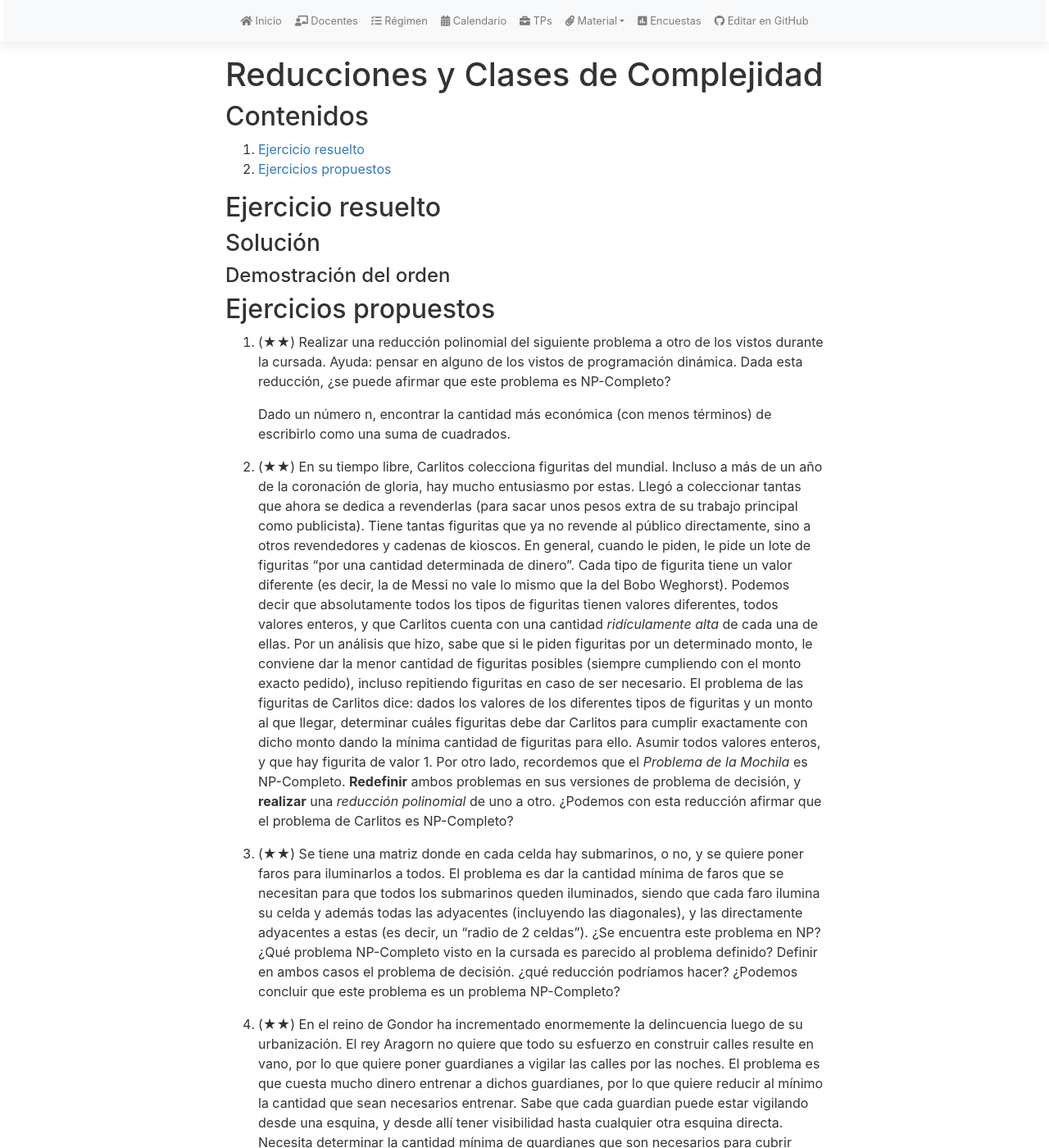
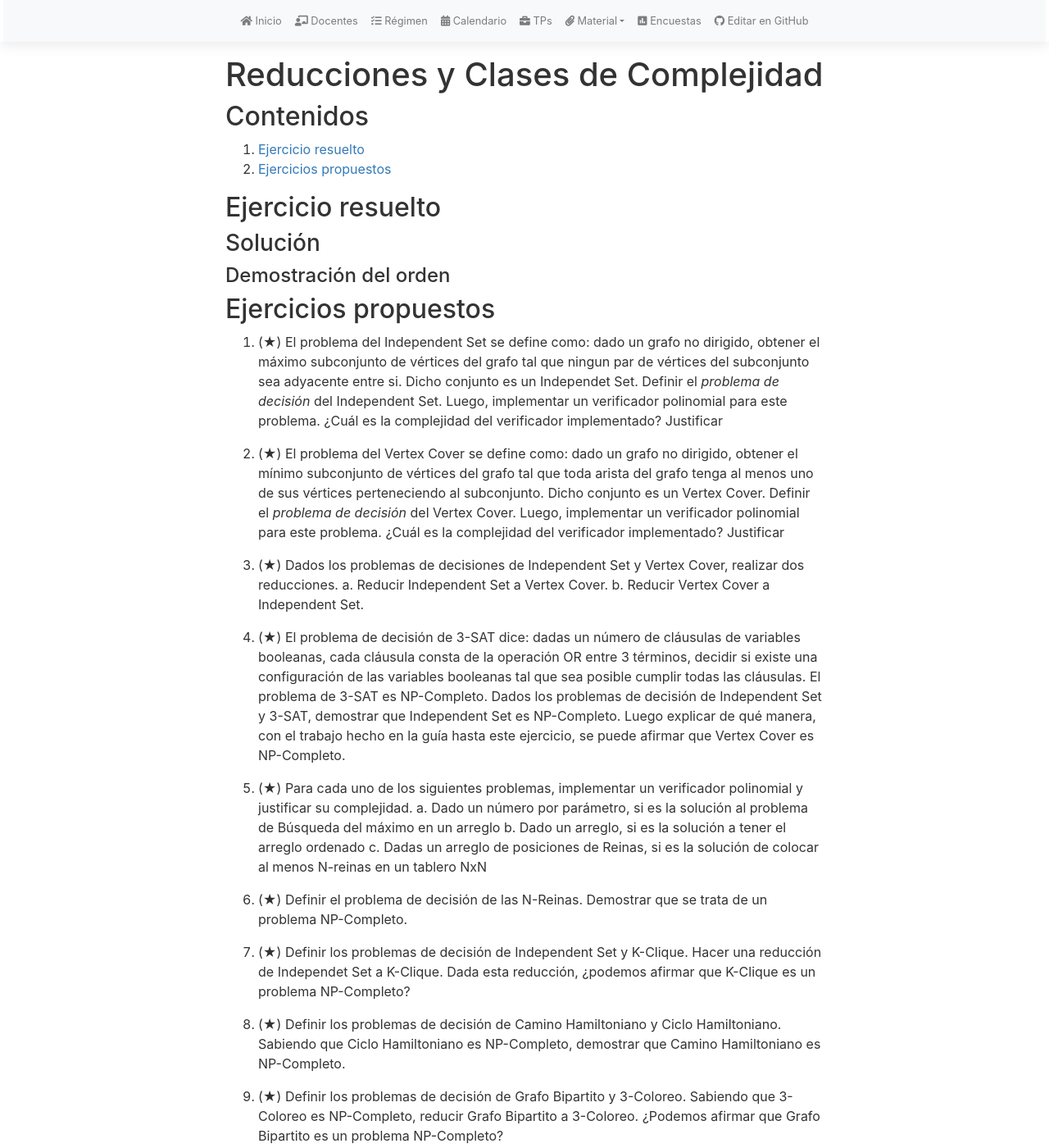
Before and after one commit to algoritmos-rw/tda_bg, a Jekyll site: the page built from material/guias/reducciones.md, in a window 1280 px wide and 1400 px high. Shown: the whole window at 82% size. Built offline with Jekyll 4.4.1, drawn with Linux system fonts in a browser that asks for light colours; nearby versions of some CDN libraries; our own code applies the rules of GitHub Pages for plain Markdown files; some of the changed text lies outside the part shown.

Commit message:
Agregar ejs vistos en clase de Reducciones

```diff
--- a/material/guias/reducciones.md
+++ b/material/guias/reducciones.md
@@ -20,6 +20,51 @@ math: true
 #### Demostración del orden
 
 ## Ejercicios propuestos
+
+1.  (★) El problema del Independent Set se define como: dado un grafo no dirigido, obtener el máximo subconjunto de vértices
+    del grafo tal que ningun par de vértices del subconjunto sea adyacente entre si. Dicho conjunto es un Independet Set.
+    Definir el _problema de decisión_ del Independent Set. Luego, implementar un verificador polinomial para este problema.
+    ¿Cuál es la complejidad del verificador implementado? Justificar
+
+1.  (★) El problema del Vertex Cover se define como: dado un grafo no dirigido, obtener el mínimo subconjunto de vértices
+    del grafo tal que toda arista del grafo tenga al menos uno de sus vértices perteneciendo al subconjunto. Dicho conjunto
+    es un Vertex Cover. Definir el _problema de decisión_ del Vertex Cover. Luego, implementar un verificador polinomial para
+    este problema. ¿Cuál es la complejidad del verificador implementado? Justificar
+
+1.  (★) Dados los problemas de decisiones de Independent Set y Vertex Cover, realizar dos reducciones.
+    a. Reducir Independent Set a Vertex Cover.
+    b. Reducir Vertex Cover a Independent Set.
+
+1.  (★) El problema de decisión de 3-SAT dice: dadas un número de cláusulas de variables booleanas, cada cláusula consta de la
+    operación OR entre 3 términos, decidir si existe una configuración de las variables booleanas tal que sea posible cumplir
+    todas las cláusulas. El problema de 3-SAT es NP-Completo. Dados los problemas de decisión de Independent Set y 3-SAT,
+    demostrar que Independent Set es NP-Completo. Luego explicar de qué manera, con el trabajo hecho en la guía hasta este
+    ejercicio, se puede afirmar que Vertex Cover es NP-Completo.
+
+1.  (★) Para cada uno de los siguientes problemas, implementar un verificador polinomial y justificar su complejidad.
+    a. Dado un número por parámetro, si es la solución al problema de Búsqueda del máximo en un arreglo
+    b. Dado un arreglo, si es la solución a tener el arreglo ordenado
+    c. Dadas un arreglo de posiciones de Reinas, si es la solución de colocar al menos N-reinas en un tablero NxN
+
+1.  (★) Definir el problema de decisión de las N-Reinas. Demostrar que se trata de un problema NP-Completo.
+
+1.  (★) Definir los problemas de decisión de Independent Set y K-Clique. Hacer una reducción de Independet Set a K-Clique.
+    Dada esta reducción, ¿podemos afirmar que K-Clique es un problema NP-Completo?
+
+1.  (★) Definir los problemas de decisión de Camino Hamiltoniano y Ciclo Hamiltoniano. Sabiendo que Ciclo Hamiltoniano es
+    NP-Completo, demostrar que Camino Hamiltoniano es NP-Completo.
+
+1.  (★) Definir los problemas de decisión de Grafo Bipartito y 3-Coloreo. Sabiendo que 3-Coloreo es NP-Completo, reducir
+    Grafo Bipartito a 3-Coloreo. ¿Podemos afirmar que Grafo Bipartito es un problema NP-Completo?
+
+1.  (★) Definir los problemas de decisión de Subset Sum y Problema de la Mochila. Sabiendo que Subset Sum es
+    NP-Completo, demostrar que el Problema de la Mochila es NP-Completo.
+
+1.  (★) ¿Pertenece el siguiente problema a PSPACE? Dada una lista de enteros positivos L y un entero n obtener todos
+    los subconjuntos de L que suman exactamente n.
+
+1.  (★) ¿Pertenece el siguiente problema a PSPACE? Dada una lista de enteros positivos L y un entero n obtener un subconjunto
+    de L que sume exactamente n, o, en caso de no existir, que devuelva el subconjunto de suma máxima sin superar el valor de n.
 
 1.  (★★) Realizar una reducción polinomial del siguiente problema a otro de los vistos durante la cursada. Ayuda: pensar en
     alguno de los vistos de programación dinámica. Dada esta reducción, ¿se puede afirmar que este problema es NP-Completo?
```
